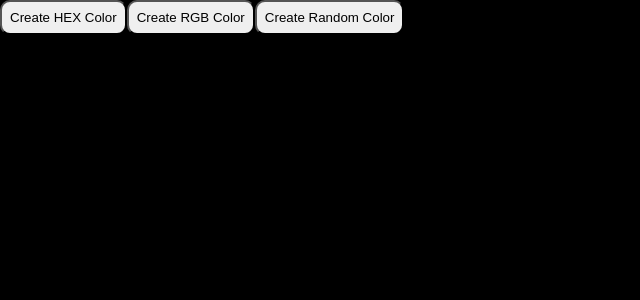
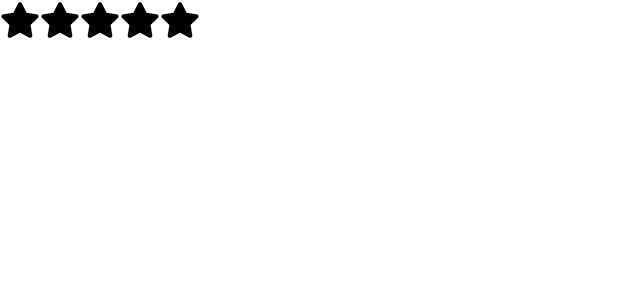
Before and after one commit to 2002kani/LearnReact, a React (Vite) app: page / in a window 1280 px wide. Shown: the top 300 px of the page, without its empty margins (0-640 px from the left). Built offline with nearby package versions, Linux system fonts and the light colour scheme.

Commit message:
added Star Ratings

```diff
--- a/src/App.jsx
+++ b/src/App.jsx
@@ -1,11 +1,13 @@
 import Accordian from "./Components/Accordian/index.jsx";
 import RandomColor from "./Components/Color-generator/index.jsx";
+import StarRating from "./Components/Star-rating/index.jsx";
 
 function App() {
   return(
     <div className="App">
-        {/*<Accordian/>*/}
-        <RandomColor/>
+        {/* <Accordian/> */}
+        {/* <RandomColor/> */}
+        <StarRating />
     </div>
   );
 }
--- /dev/null
+++ b/src/Components/Star-rating/index.jsx
@@ -0,0 +1,39 @@
+import { useState } from "react";
+import { FaStar } from "react-icons/fa";
+import "./styles.css";
+
+export default function StarRating({noOfStars = 5}){
+
+    const [rating, setRating] = useState(0);
+    const [hover, setHover] = useState(0);
+
+    function handleKlick(getCurrentId){
+        setRating(getCurrentId);
+    }
+
+    function handleMouseEnter(getCurrentId){
+        setHover(getCurrentId);
+    }
+
+    function handleMouseLeave(){
+        setHover(rating);
+    }
+
+    return(
+        <div className="star-rating">
+            {[...Array(noOfStars)].map((_, index) => {
+                index += 1;
+
+                return(
+                    <FaStar
+                    key={index}
+                    className={index <= (hover || rating) ? "active" : "inactive"}
+                    onClick={() => handleKlick(index)}
+                    onMouseMove={() => handleMouseEnter(index)}
+                    onMouseLeave={() => handleMouseLeave()}
+                    size={40} />
+                );
+            })}
+        </div>
+    );
+}
--- /dev/null
+++ b/src/Components/Star-rating/styles.css
@@ -0,0 +1,8 @@
+.active{
+    cursor: pointer;
+    color: #fff700;
+}
+
+.inactive{
+    color: black;
+}
```
